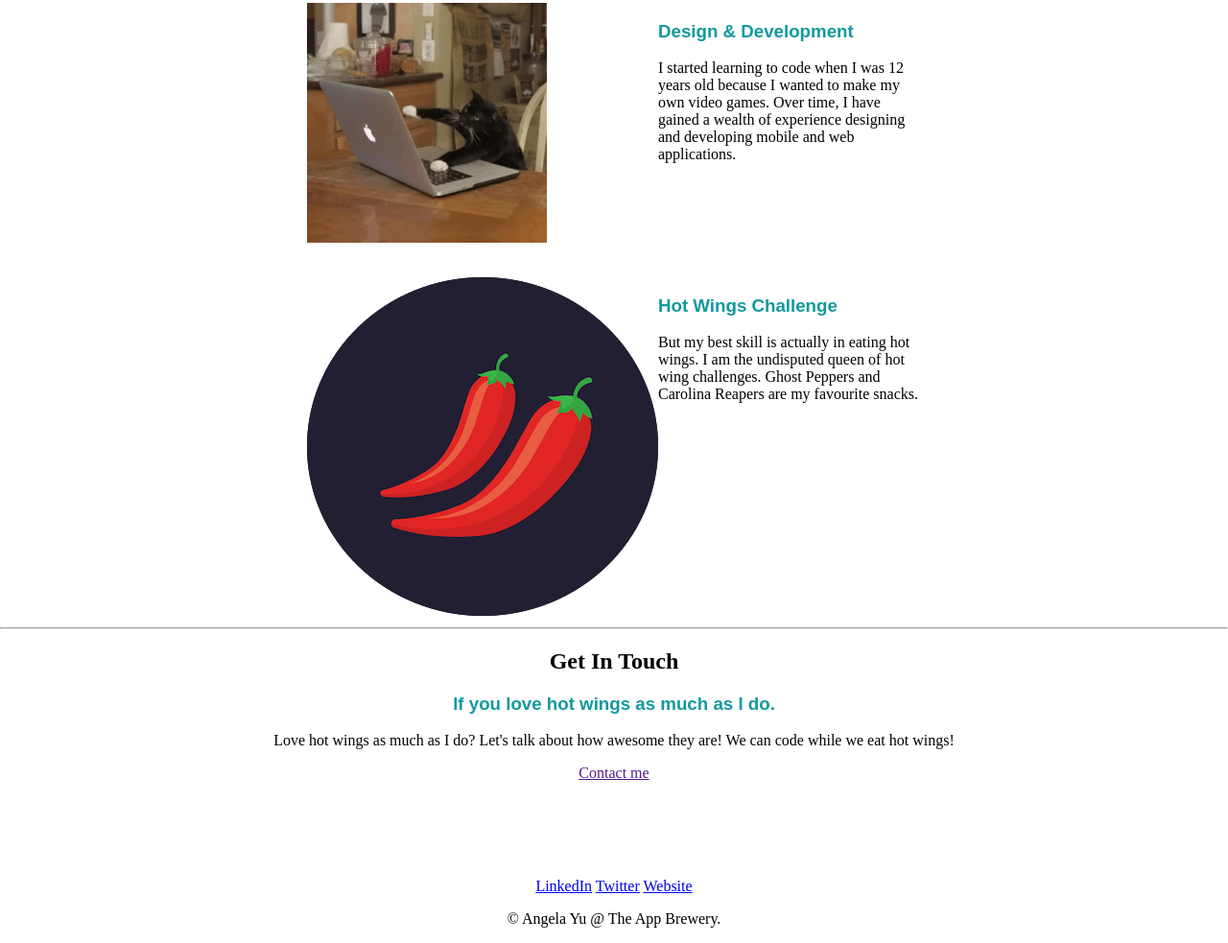
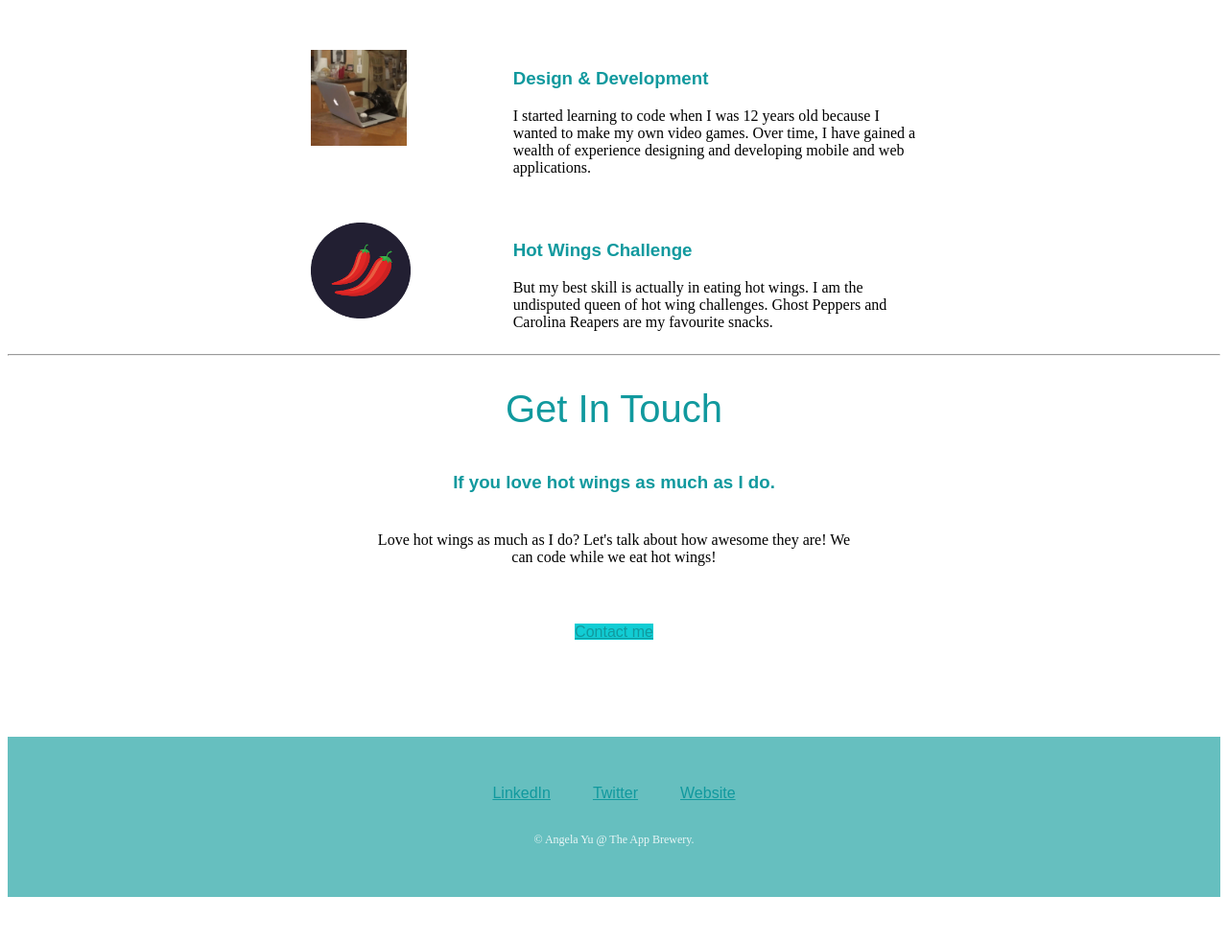
Before and after one commit to i-amritpal/WebDev-projects, a plain HTML site: page Capstone Project/index.html in a window 1280 px wide. Shown: the part 1108-2091 px from the top of the page at 96% size. After the commit the page ends 2043 px from the top, so only its background shows below. Drawn offline with Linux system fonts and the light colour scheme.

Commit message:
capstone project-2

```diff
--- a/Capstone Project/index.html
+++ b/Capstone Project/index.html
@@ -45,7 +45,7 @@
           <div class="parent">
 
             <div class="typing">
-              <img src="./assets/img/cat-typing.gif" alt="cat-typing" />
+              <img class="catt" src="./assets/img/cat-typing.gif" alt="cat-typing" />
             </div>
 
             <div class="coding">
@@ -59,7 +59,7 @@
             </div>
 
             <div class="chillies">
-              <img src="./assets/img/chillies.png" alt="chillies" />
+              <img class="chilli" src="./assets/img/chillies.png" alt="chillies" />
             </div>
 
             <div class="hot-wings">
--- a/Capstone Project/style.css
+++ b/Capstone Project/style.css
@@ -1,6 +1,4 @@
 body {
-    margin: 0;
-    padding: 0%;
     text-align: center;
 }
 
@@ -76,9 +74,6 @@ div{
     row-gap: 2rem;
 }
 
-div{
-    display: block;
-}
 
 h3{
     color: #11999e;
@@ -87,3 +82,42 @@ h3{
     font-size: 1.17em;
     font-weight: bold;
 }
+
+h2{
+    color: #11999e;
+    font-family: "Montserrat", sans-serif;
+padding-bottom: 10px;
+    font-size: 2.5rem;
+    font-weight: normal;
+}
+
+.contact-message{
+    width: 40%;
+    margin: 40px auto 60px;
+}
+
+.btn{
+    background: #11cdd4;
+}
+
+.bottom-container{
+    background-color: #66bfbf;
+    padding: 50px 0 20px;
+}
+
+a{
+    color: #11999e;
+    font-family: "Monstserrat", sans-serif;
+    margin: 10px 20px;
+
+}
+
+.copyright{
+    color: #eaf6f6;
+    font-size: 0.75rem;
+    padding: 20px 0;
+}
+
+.catt , .chilli {
+    height: 100px;
+}
```
